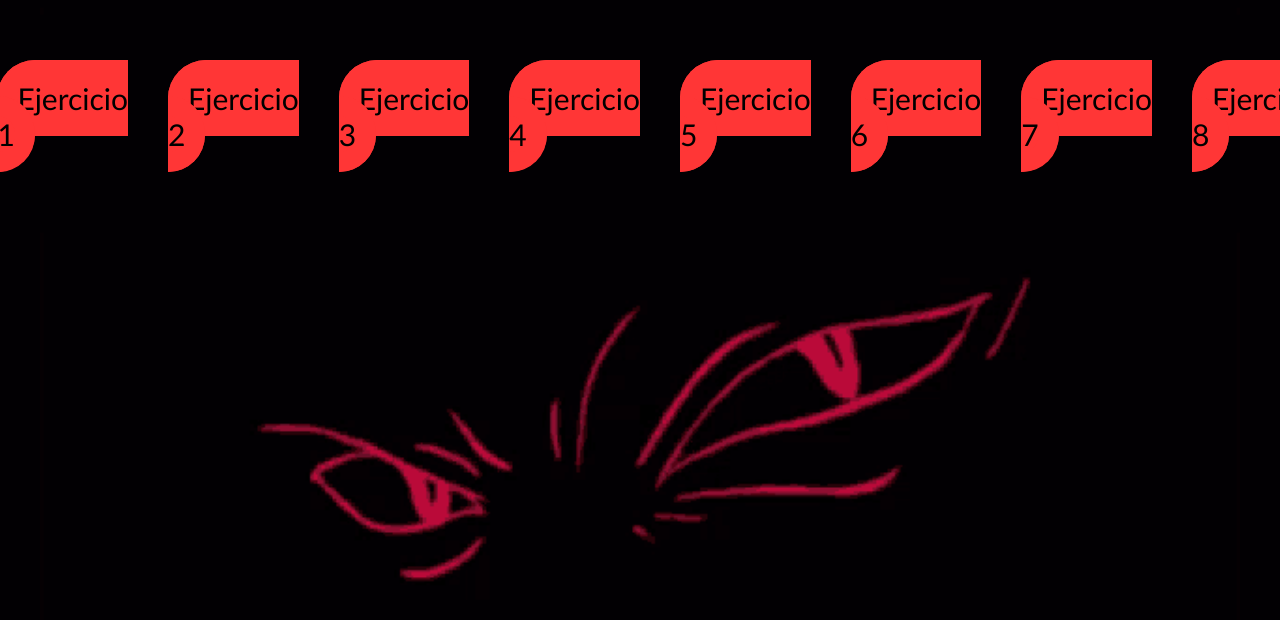
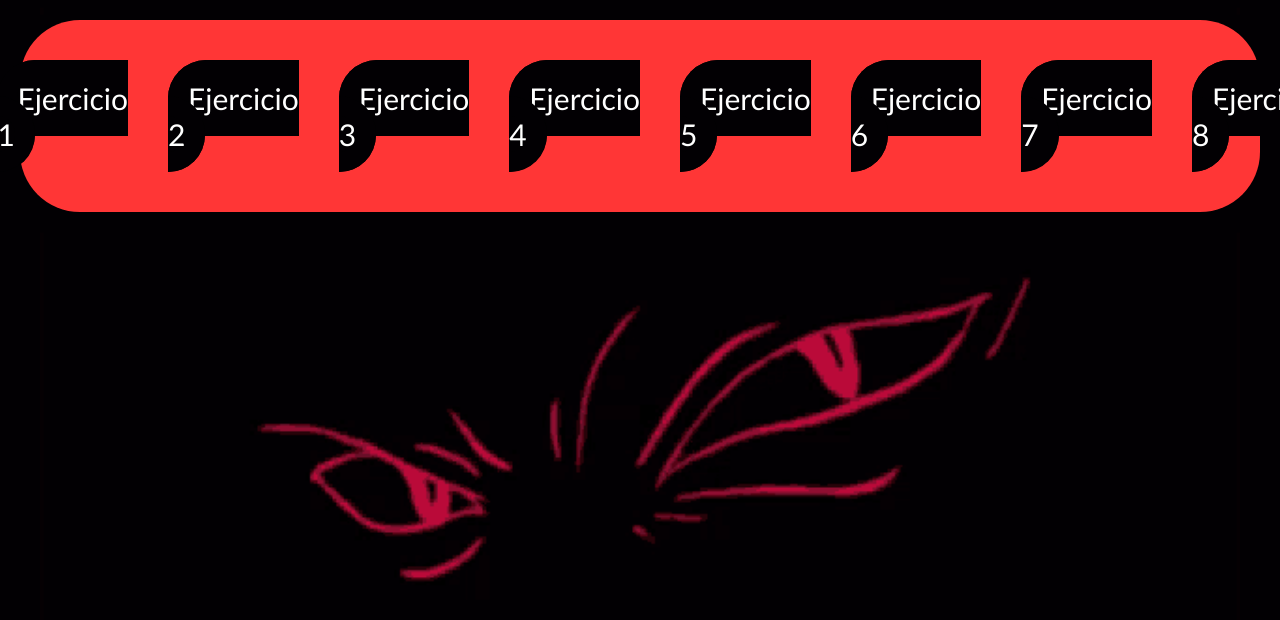
Before and after one commit to thiagoleites2008/repartidoN1HTML, a plain HTML site: page index.html in a window 1280 px wide. Shown: the top 620 px of the page. Drawn offline with Linux system fonts and the light colour scheme.

Commit message:
Refactor navigation structure and improve styling for consistency

```diff
--- a/index.html
+++ b/index.html
@@ -7,6 +7,7 @@
     <link rel="stylesheet" href="style.css">
 </head>
 <body>
+    <header>
         <nav>
             <ul>
                 <li><a href="ejercicio1.html">Ejercicio 1</a></li>
@@ -19,5 +20,6 @@
                 <li><a href="ejercicio8.html">Ejercicio 8</a></li>
             </ul>
         </nav>
+    </header>
 </body>
 </html>
--- a/style.css
+++ b/style.css
@@ -19,15 +19,22 @@ ul {
     margin-top: 60px;
 }
 
+li {
+    margin-bottom: 30px;
+}
+
 a {
-    color: #000000;
-    background-color: rgb(255, 54, 54);
-    border: 20px solid rgb(255, 54, 54);
+    color: white;
+    background-color: #020003;
+    border: 20px solid #020003;
     border-radius: 40px;
     text-decoration: none;
+    text-decoration: bold;
 }
 
 nav {
     display: flex;
     justify-content: center;
+    background-color: rgb(255, 54, 54);
+    border-radius: 60px;
 }
```
Also changed, not shown: ejercicio6.html (+2 -3 lines). Lines whose indentation alone changed are shown as unchanged.
